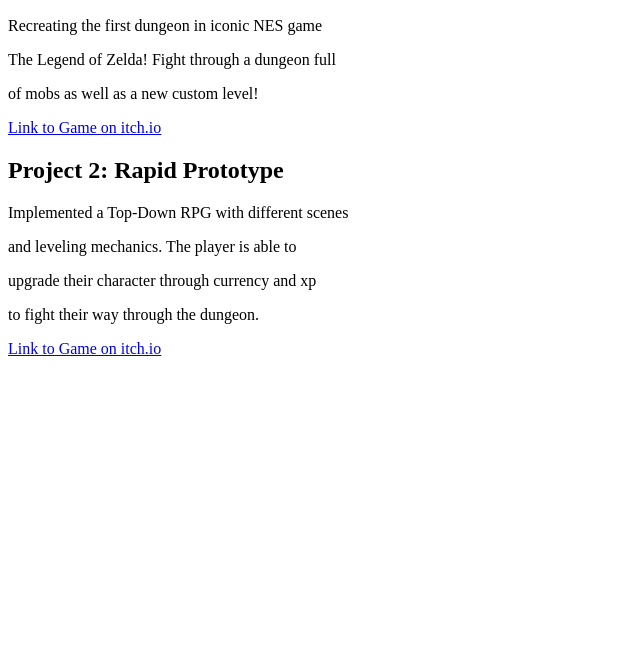
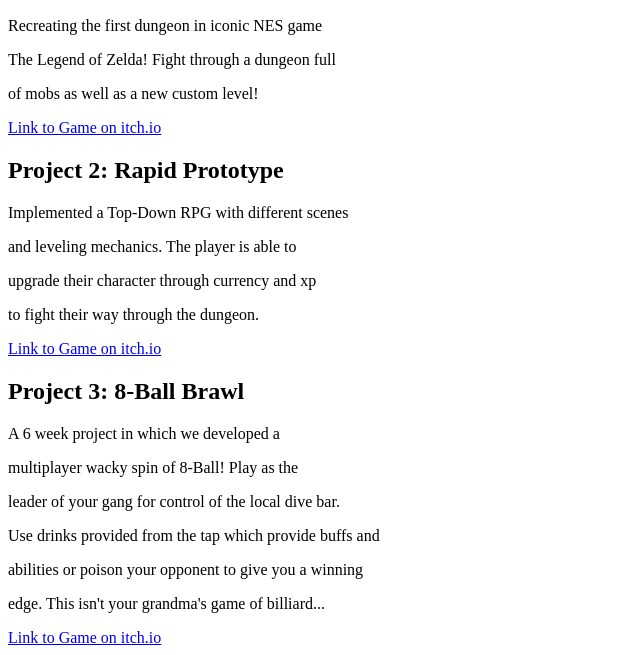
Before and after one commit to pablomartinez-umich/pablomartinez-umich.github.io, a plain HTML site: page index.html in a window 1280 px wide. Shown: the part 611-1266 px from the top of the page, without its empty margins (0-640 px from the left). Before the commit the page ends 977 px from the top, so only its background shows below. Drawn offline with Linux system fonts and the light colour scheme.

Commit message:
Update index.html

```diff
--- a/index.html
+++ b/index.html
@@ -26,5 +26,13 @@
 <p>upgrade their character through currency and xp</p>
 <p>to fight their way through the dungeon.</p>
 <a href="https://pmartinez.itch.io/slimes-p2-gold">Link to Game on itch.io</a>
+<h2>Project 3: 8-Ball Brawl</h2>
+<p>A 6 week project in which we developed a</p>
+<p>multiplayer wacky spin of 8-Ball! Play as the</p>
+<p>leader of your gang for control of the local dive bar.</p>
+<p>Use drinks provided from the tap which provide buffs and</p>
+<p>abilities or poison your opponent to give you a winning</p>
+<p>edge. This isn't your grandma's game of billiard...</p>
+<a href="https://ch1cke.itch.io/8-ball-brawl">Link to Game on itch.io</a>
 </body>
 </html>
```
